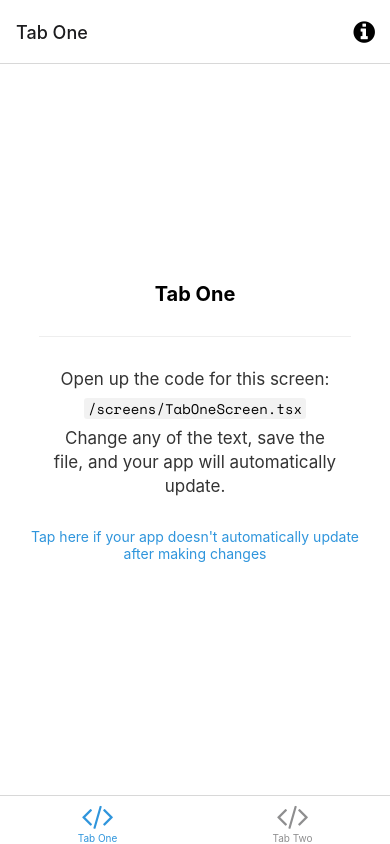
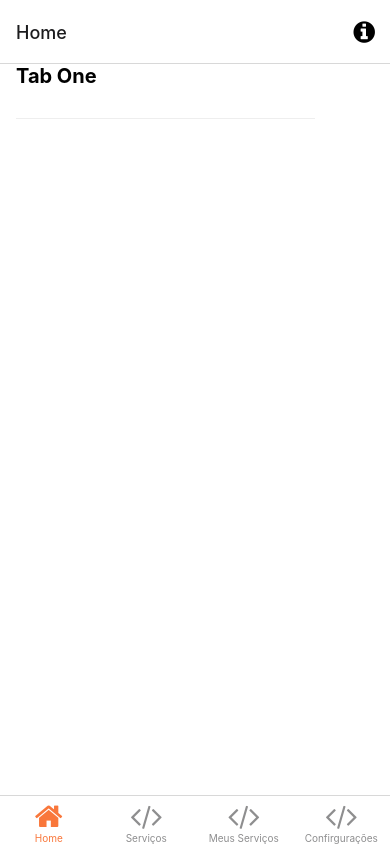
Before and after one commit to wagneraraujo/app_concreto, a React Native app: screen /TabOne in a window 390 px wide. Built offline with nearby package versions, Linux system fonts and the light colour scheme; what expo-linking would draw is missing.

Commit message:
starter app

```diff
--- a/App.tsx
+++ b/App.tsx
@@ -4,7 +4,8 @@ import { SafeAreaProvider } from 'react-native-safe-area-context';
 import useCachedResources from './hooks/useCachedResources';
 import useColorScheme from './hooks/useColorScheme';
 import Navigation from './navigation';
-
+import { Provider as PaperProvider } from 'react-native-paper';
+import { theme } from './theme/theme';
 export default function App() {
   const isLoadingComplete = useCachedResources();
   const colorScheme = useColorScheme();
@@ -14,8 +15,10 @@ export default function App() {
   } else {
     return (
       <SafeAreaProvider>
+        <PaperProvider theme={theme}>
         <Navigation colorScheme={colorScheme} />
         <StatusBar />
+        </PaperProvider>
       </SafeAreaProvider>
     );
   }
--- a/constants/Colors.ts
+++ b/constants/Colors.ts
@@ -1,4 +1,4 @@
-const tintColorLight = '#2f95dc';
+const tintColorLight = '#F9773B';
 const tintColorDark = '#fff';
 
 export default {
--- a/navigation/index.tsx
+++ b/navigation/index.tsx
@@ -40,8 +40,8 @@ function RootNavigator() {
     <Stack.Navigator>
       <Stack.Screen name="Root" component={BottomTabNavigator} options={{ headerShown: false }} />
       <Stack.Screen name="NotFound" component={NotFoundScreen} options={{ title: 'Oops!' }} />
-      <Stack.Group screenOptions={{ presentation: 'modal' }}>
-        <Stack.Screen name="Modal" component={ModalScreen} />
+      <Stack.Group  screenOptions={{ presentation: 'modal'}}>
+        <Stack.Screen name="Modal" options={{title:"Avisos"}} component={ModalScreen} />
       </Stack.Group>
     </Stack.Navigator>
   );
@@ -66,8 +66,8 @@ function BottomTabNavigator() {
         name="TabOne"
         component={TabOneScreen}
         options={({ navigation }: RootTabScreenProps<'TabOne'>) => ({
-          title: 'Tab One',
-          tabBarIcon: ({ color }) => <TabBarIcon name="code" color={color} />,
+          title: 'Home',
+          tabBarIcon: ({ color }) => <TabBarIcon name="home" color={color} />,
           headerRight: () => (
             <Pressable
               onPress={() => navigation.navigate('Modal')}
@@ -85,10 +85,26 @@ function BottomTabNavigator() {
         })}
       />
       <BottomTab.Screen
-        name="TabTwo"
+        name="servicos"
         component={TabTwoScreen}
         options={{
-          title: 'Tab Two',
+          title: 'Serviços',
+          tabBarIcon: ({ color }) => <TabBarIcon name="code" color={color} />,
+        }}
+      />
+          <BottomTab.Screen
+        name="meusservicos"
+        component={TabTwoScreen}
+        options={{
+          title: 'Meus Serviços',
+          tabBarIcon: ({ color }) => <TabBarIcon name="code" color={color} />,
+        }}
+      />
+             <BottomTab.Screen
+        name="configuracoes"
+        component={TabTwoScreen}
+        options={{
+          title: 'Confirgurações',
           tabBarIcon: ({ color }) => <TabBarIcon name="code" color={color} />,
         }}
       />
--- a/package.json
+++ b/package.json
@@ -29,6 +29,7 @@
     "react": "17.0.1",
     "react-dom": "17.0.1",
     "react-native": "0.64.3",
+    "react-native-paper": "^4.11.2",
     "react-native-safe-area-context": "3.3.2",
     "react-native-screens": "~3.10.1",
     "react-native-web": "0.17.1"
@@ -37,8 +38,8 @@
     "@babel/core": "^7.12.9",
     "@types/react": "~17.0.21",
     "@types/react-native": "~0.64.12",
+    "jest": "^26.6.3",
     "jest-expo": "~44.0.1",
-    "jest": "^26.6.3",
     "react-test-renderer": "17.0.1",
     "typescript": "~4.3.5"
   },
--- a/screens/ModalScreen.tsx
+++ b/screens/ModalScreen.tsx
@@ -1,15 +1,13 @@
 import { StatusBar } from 'expo-status-bar';
 import { Platform, StyleSheet } from 'react-native';
 
-import EditScreenInfo from '../components/EditScreenInfo';
 import { Text, View } from '../components/Themed';
 
 export default function ModalScreen() {
   return (
     <View style={styles.container}>
-      <Text style={styles.title}>Modal</Text>
+      <Text style={styles.title}>Avisos</Text>
       <View style={styles.separator} lightColor="#eee" darkColor="rgba(255,255,255,0.1)" />
-      <EditScreenInfo path="/screens/ModalScreen.tsx" />
 
       {/* Use a light status bar on iOS to account for the black space above the modal */}
       <StatusBar style={Platform.OS === 'ios' ? 'light' : 'auto'} />
--- a/screens/TabOneScreen.tsx
+++ b/screens/TabOneScreen.tsx
@@ -1,6 +1,5 @@
 import { StyleSheet } from 'react-native';
 
-import EditScreenInfo from '../components/EditScreenInfo';
 import { Text, View } from '../components/Themed';
 import { RootTabScreenProps } from '../types';
 
@@ -9,7 +8,6 @@ export default function TabOneScreen({ navigation }: RootTabScreenProps<'TabOne'
     <View style={styles.container}>
       <Text style={styles.title}>Tab One</Text>
       <View style={styles.separator} lightColor="#eee" darkColor="rgba(255,255,255,0.1)" />
-      <EditScreenInfo path="/screens/TabOneScreen.tsx" />
     </View>
   );
 }
@@ -17,8 +15,9 @@ export default function TabOneScreen({ navigation }: RootTabScreenProps<'TabOne'
 const styles = StyleSheet.create({
   container: {
     flex: 1,
-    alignItems: 'center',
-    justifyContent: 'center',
+    alignItems: 'flex-start',
+    justifyContent: 'flex-start',
+    paddingLeft: 16
   },
   title: {
     fontSize: 20,
--- /dev/null
+++ b/theme/theme.ts
@@ -0,0 +1,13 @@
+import { DefaultTheme } from "react-native-paper";
+
+export const theme = {
+    ...DefaultTheme,
+    roundness: 2,
+    colors: {
+        ...DefaultTheme.colors,
+        primary: '#F9773B',
+        accent: '#105A94',
+
+
+    },
+};
```
Also changed, not shown: 1 other file (tests, documents, lock files or other folders).
